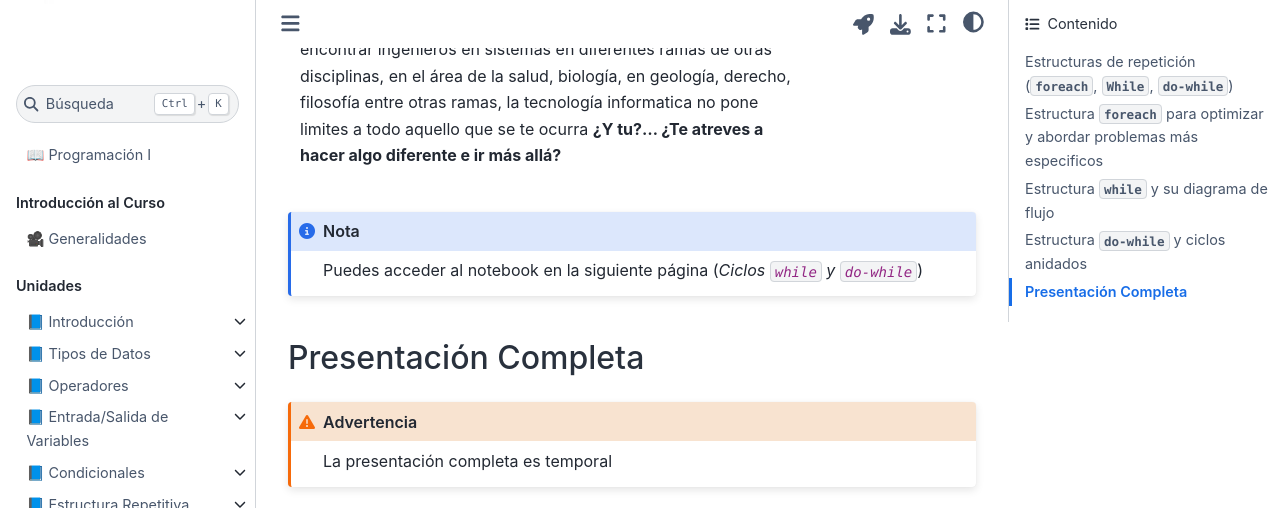
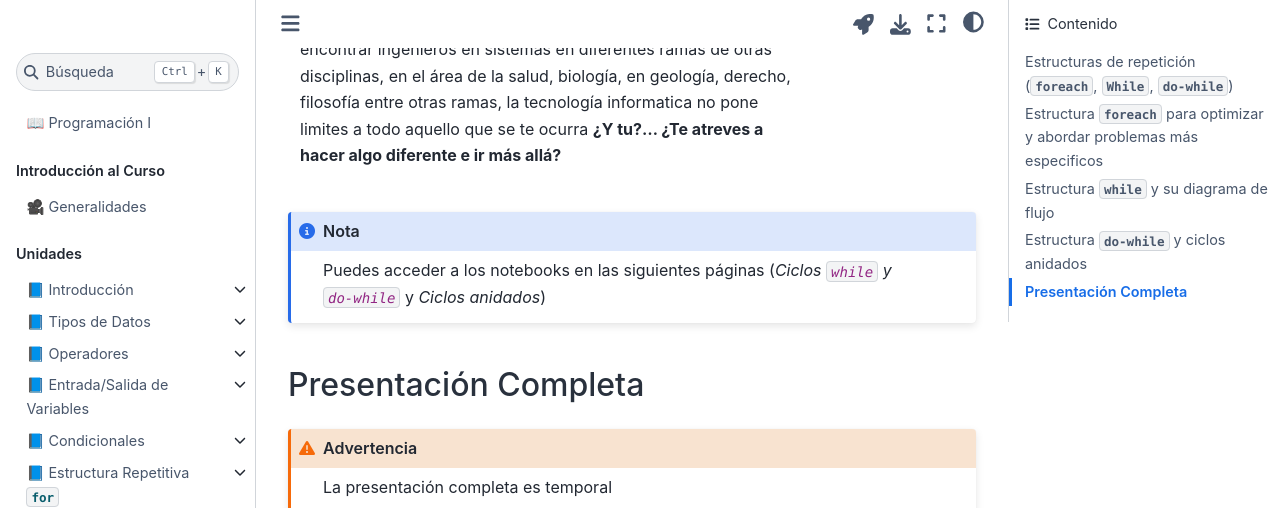
Before and after one commit to BioAITeamLearning/AlgProgI_2026_02_Ucaldas, a Jupyter Book: the page built from content/Unidad7.md, in a window 1280 px wide and 900 px high, scrolled down 2684 px, cut to the strip 0-508 px from the top of the window. Built offline with Jupyter Book 1.0.4 settings and Sphinx 7.4.7 and the Sphinx Book theme 1.1.4, drawn with Linux system fonts in a browser that asks for light colours; pages that are not in the unit, such as notebooks, are missing from menus.

Commit message:
Agregar notebook de ciclos anidados a la Unidad 7
Co-Authored-By: Claude Sonnet 5.5 <noreply@anthropic.com>

```diff
--- a/_toc.yml
+++ b/_toc.yml
@@ -51,6 +51,7 @@ parts:
   - file: content/Unidad7
     sections:
     - file: content/notebooks/Clase7-Java
+    - file: content/notebooks/Clase7-Anidados-Java
     - file: content/resources/clase-7/recursos-clase7
     - file: content/talleres/taller7
     - file: content/quices/quiz6
--- a/content/Unidad7.md
+++ b/content/Unidad7.md
@@ -97,7 +97,7 @@ De hecho existen una infinidad de posibilidades, cada vez es más común encontr
 
 
 :::{note}
-Puedes acceder al notebook en la siguiente página (*Ciclos `while` y `do-while`*)
+Puedes acceder a los notebooks en las siguientes páginas (*Ciclos `while` y `do-while`* y *Ciclos anidados*)
 :::
 
 ## Presentación Completa
```
Also changed, not shown: content/notebooks/Clase7-Anidados-Java.ipynb (added).
